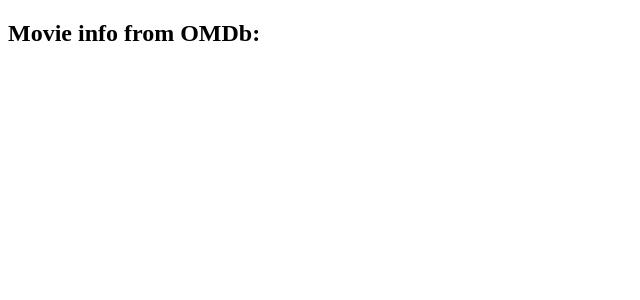
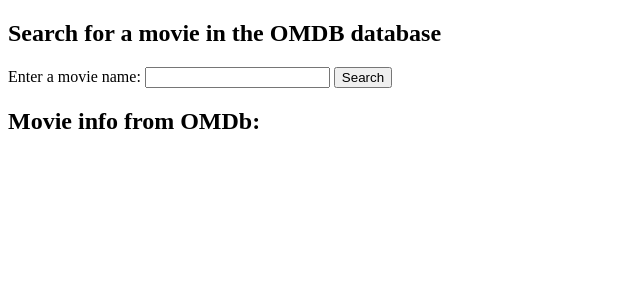
Before and after one commit to marcelo-vp/movies, a Flask app: page / in a window 1280 px wide. Shown: the top 300 px of the page, without its empty margins (0-640 px from the left). Run offline with Flask 2, Linux system fonts and the light colour scheme; data that the repository does not hold is empty.

Commit message:
Added a form to request the movie data

```diff
--- /dev/null
+++ b/movies/static/js/request.js
@@ -0,0 +1,41 @@
+// Handles form requests and server responses
+
+document.addEventListener('DOMContentLoaded', () => {
+    const submitButton = document.getElementById('submit-button');
+    submitButton.onclick = e => {
+        e.preventDefault();
+        const path = document.getElementById('movie-search-form').getAttribute('action');
+        const movieNameInput = document.getElementById('movie-name');
+        const movieName = movieNameInput.value;
+        if (!movieName) {
+            movieNameInput.setAttribute('placeholder', 'Enter a movie name');
+            return;
+        }
+        if (movieNameInput.getAttribute('placeholder')) {
+            movieNameInput.setAttribute('placeholder', '');
+        }
+        const payload = { "movie_name": movieName };
+        makeRequest('POST', path, payload);
+    }
+});
+
+const makeRequest = (method, path, payload) => {
+    const xhr = new XMLHttpRequest();
+    xhr.onreadystatechange = function() {
+        if (xhr.readyState === 4 && xhr.status === 200) {
+            const movieData = JSON.parse(xhr.responseText);
+            document.querySelector('.movie-image').setAttribute('src', movieData['Poster']);
+            document.querySelector('.movie-plot').textContent = movieData['Plot'];
+            document.querySelector('.movie-section').style.display = 'block';
+            document.getElementById('movie-name').value = '';
+        }
+    }
+    xhr.open(method, path);
+    xhr.setRequestHeader('Content-Type', 'application/json');
+    if (payload) {
+        xhr.send(JSON.stringify(payload));
+    }
+    else {
+        xhr.send();
+    }
+}
--- a/movies/templates/index.html
+++ b/movies/templates/index.html
@@ -1,16 +1,34 @@
 <!DOCTYPE html>
-<html lang="en">
+<html lang="pt-BR">
     <head>
         <meta charset="UTF-8">
         <meta name="viewport" content="width=device-width, initial-scale=1.0">
         <meta http-equiv="X-UA-Compatible" content="ie=edge">
         <title>Learning Python</title>
+        <style>
+            .movie-data {
+                display: none;
+            }
+        </style>
     </head>
     <body>
+        <main>
+            <section class="form-section">
+                <h2>Search for a movie in the OMDB database</h2>
+                <form id="movie-search-form" action="/movie">
+                    <label for="movie-name">Enter a movie name:</label>
+                    <input type="text" name="movie-name" id="movie-name" />
+                    <input type="submit" value="Search" id="submit-button" />
+                </form>
+            </section>
+            <section class="movie-section">
                 <h2>Movie info from OMDb:</h2>
                 <div class="movie-card">
-        <img src="{{ movie_data['Poster'] }}" />
+                    <img class="movie-image" src="" />
                 </div>
-    <p>{{ movie_data }}</p>
+                <p class="movie-plot"></p>
+            </section>
+        </main>
+        <script src="../static/js/request.js"></script>
     </body>
 </html>
--- a/movies/views.py
+++ b/movies/views.py
@@ -1,10 +1,14 @@
-import sys
-from flask import render_template
+import json, sys
+from flask import render_template, request
 from movies import app
 from movies.services.api import get_movie_data
 
 @app.route('/')
 def index():
-    movie_name = 'blade runner 2049'
+    return render_template('index.html')
+
+@app.route('/movie', methods=['GET', 'POST'])
+def send_movie_data():
+    movie_name = json.loads(request.data)['movie_name']
     movie_data = get_movie_data(movie_name, plot='full')
-    return render_template('index.html', movie_data=movie_data)
+    return json.dumps(movie_data)
```
Lines whose indentation alone changed are shown as unchanged.
